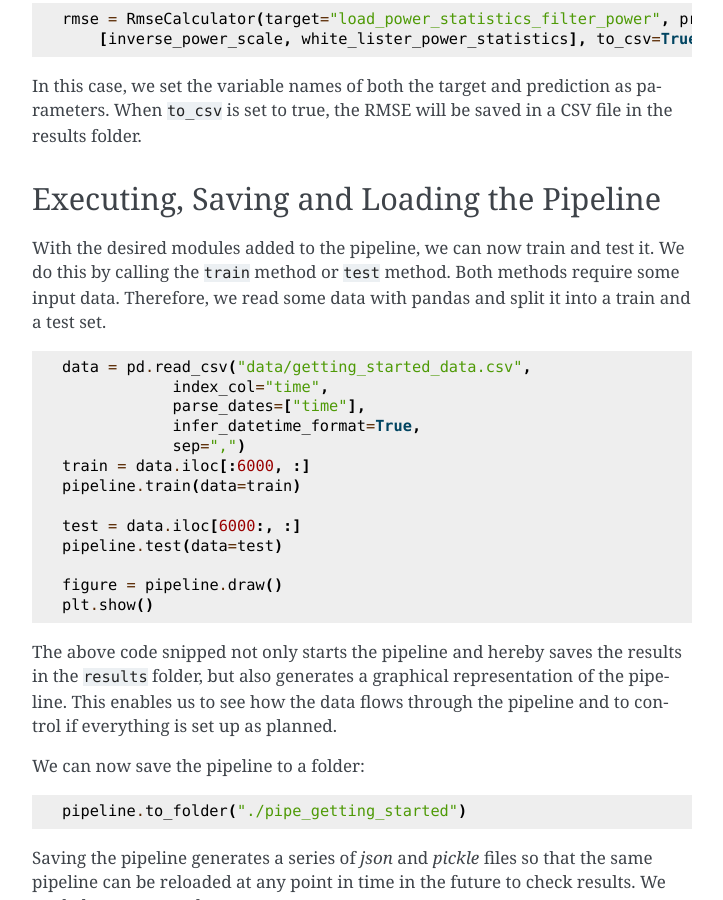
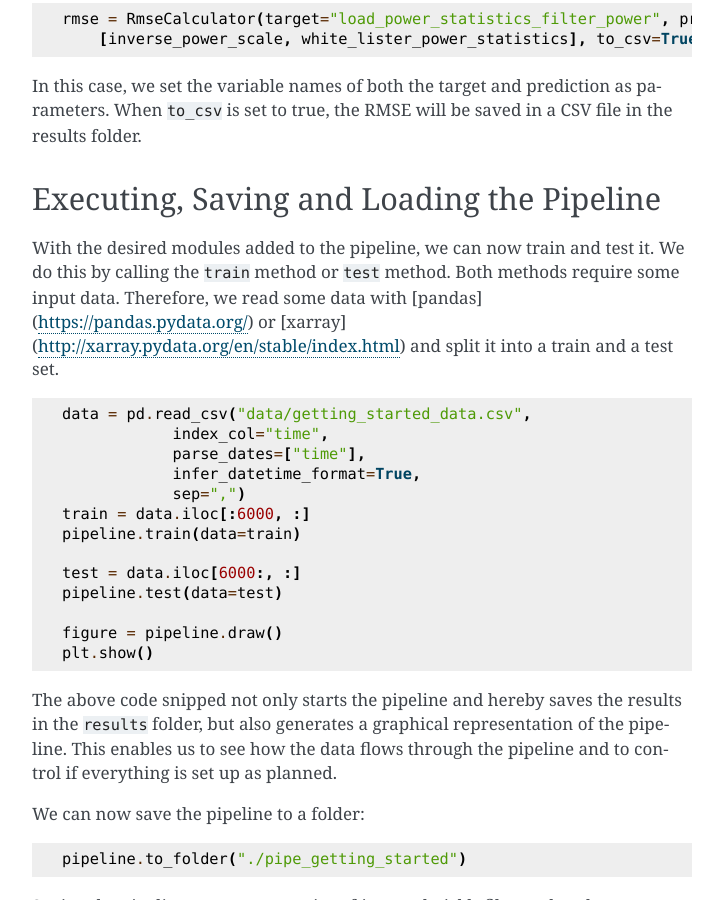
Before and after one commit to KIT-IAI/pyWATTS, a Sphinx documentation site: the page built from docs/source/getting_started.rst, in a window 1280 px wide and 900 px high, scrolled down 3920 px. Shown: the whole window, without its empty margins (388-1111 px from the left). Built offline with Sphinx 7.4.7, drawn with Linux system fonts in a browser that asks for light colours.

Commit message:
Add links for pandas and xarray (#50)

```diff
--- a/docs/source/getting_started.rst
+++ b/docs/source/getting_started.rst
@@ -191,7 +191,8 @@ Executing, Saving and Loading the Pipeline
 
 With the desired modules added to the pipeline, we can now train and test it.
 We do this by calling the ``train`` method or ``test`` method. Both methods require some input data. Therefore,
-we read some data with pandas and split it into a train and a test set.
+we read some data with [pandas](https://pandas.pydata.org/) or [xarray](http://xarray.pydata.org/en/stable/index.html)
+and split it into a train and a test set.
 
 .. code-block:: python
 
```
